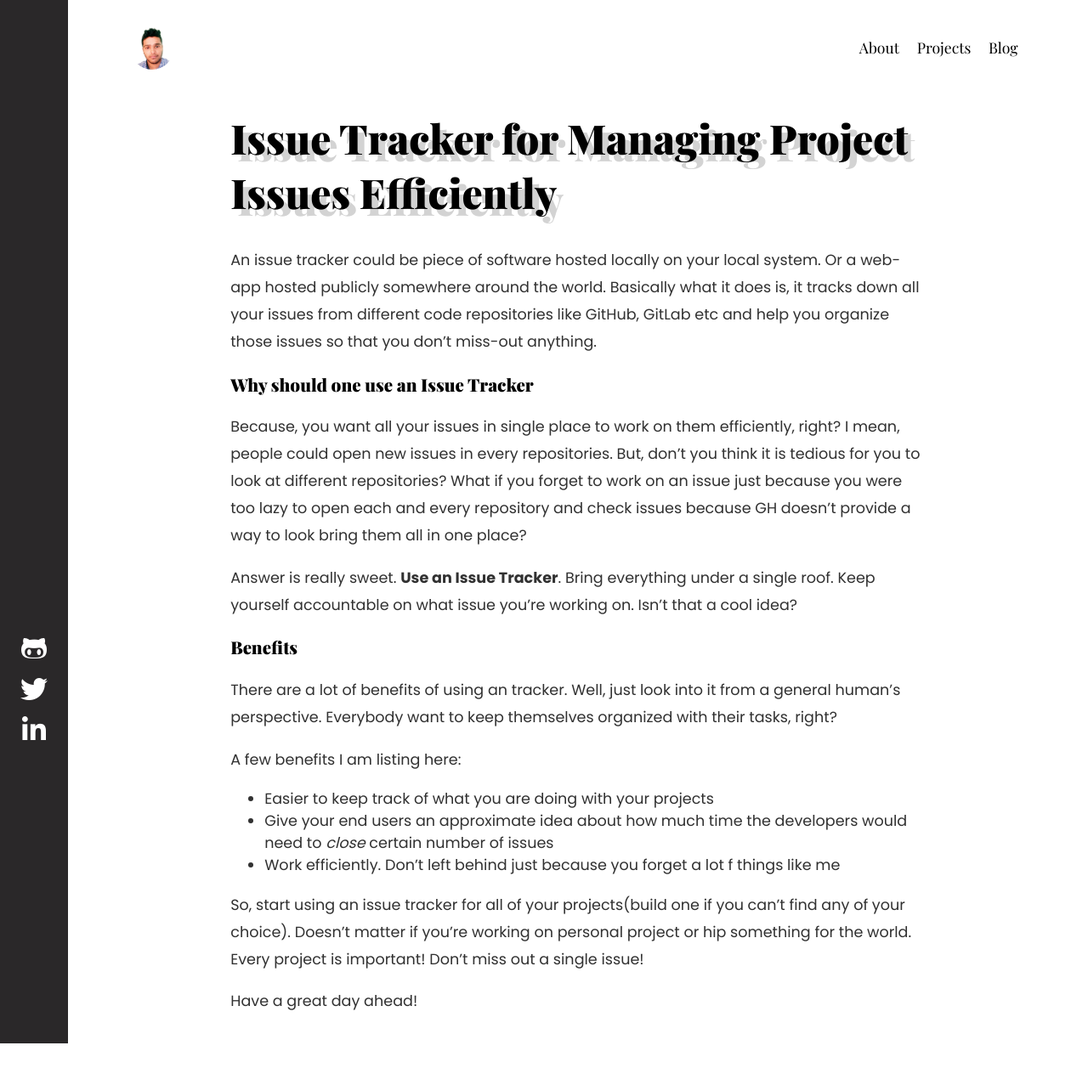
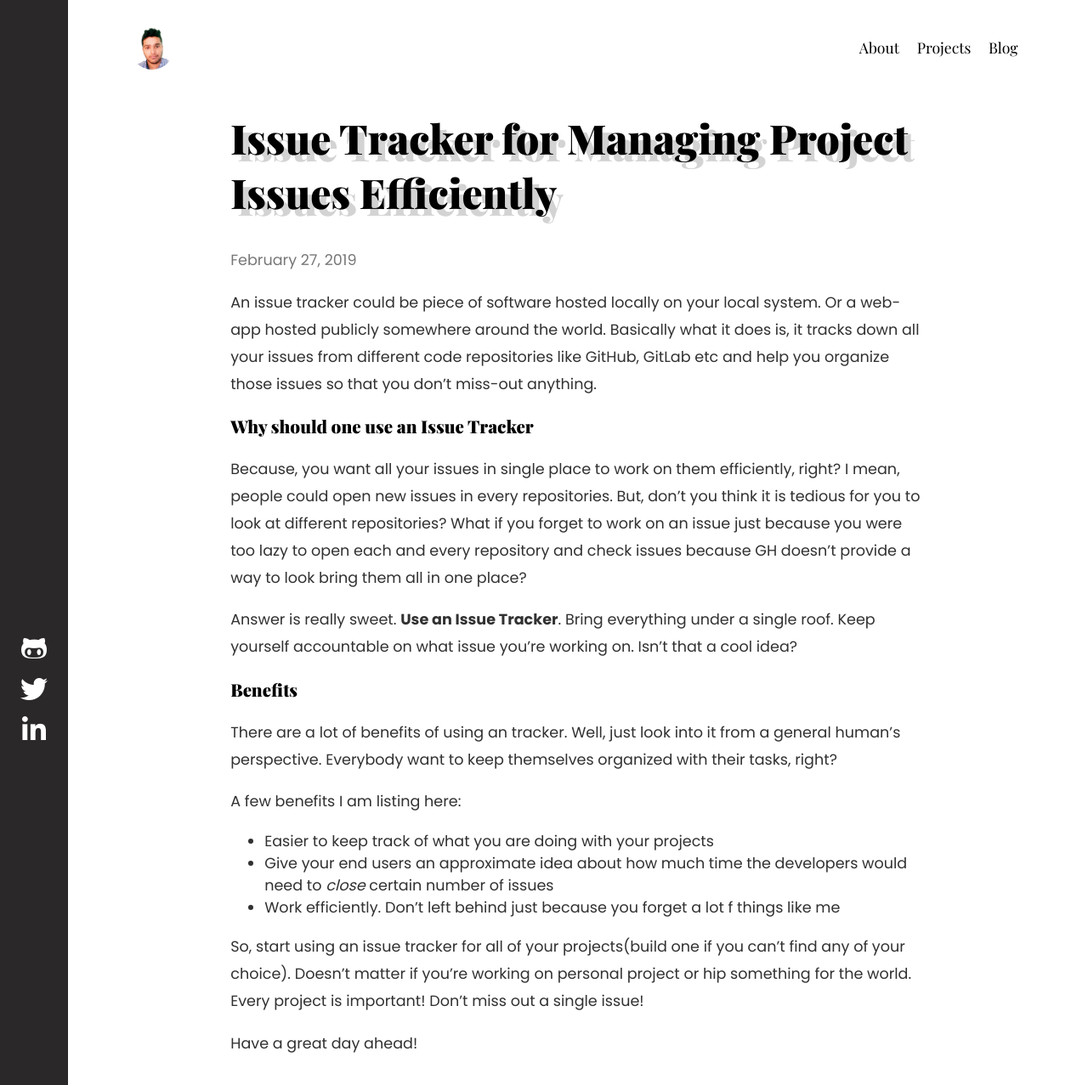
Before and after one commit to another-nerd/thisisabdus.dev, a Jekyll site: the page built from _posts/2019-02-27-issue-tracker-for-managing-project-issues-efficiently.md, in a window 1280 px wide. Shown: the whole page at 85% size. Built offline with Jekyll 4.4.1, drawn with Linux system fonts in a browser that asks for light colours; nearby versions of some CDN libraries; before the commit the page ends 1228 px from its top, so only the background shows below that.

Commit message:
added post-date

```diff
--- a/_layouts/post.html
+++ b/_layouts/post.html
@@ -46,6 +46,9 @@
         <!-- Blog Post Content -->
         <div class="post-content">
           <h1 class="text-shadow-8px post-title">{{ page.title }}</h1>
+          <p style="color: #777777">
+            {{ page.date | date: '%B %d, %Y' }}
+          </p>
           {{ content }}
           <p>
             {% include related-post.html %}
```
